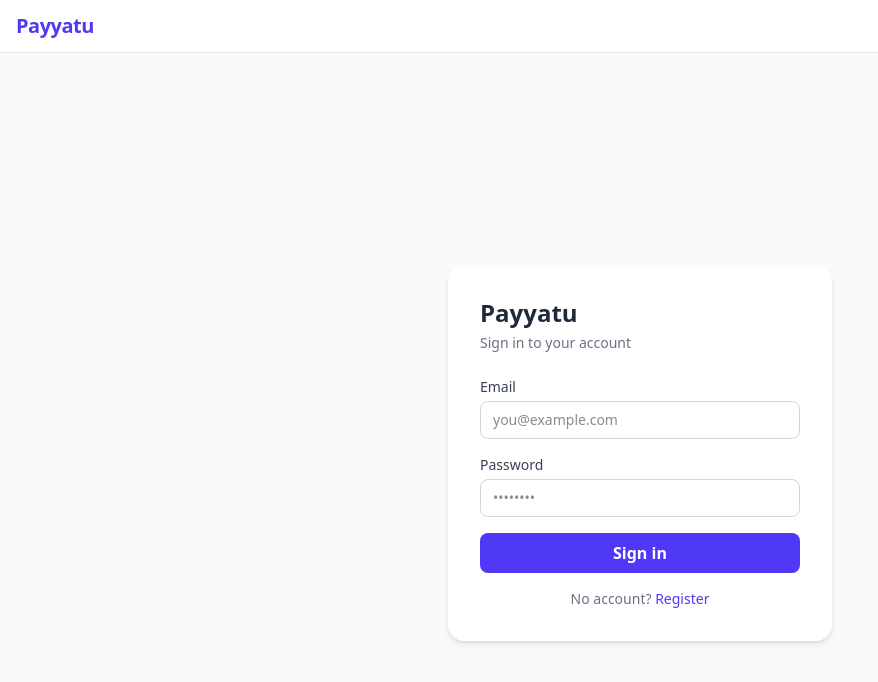
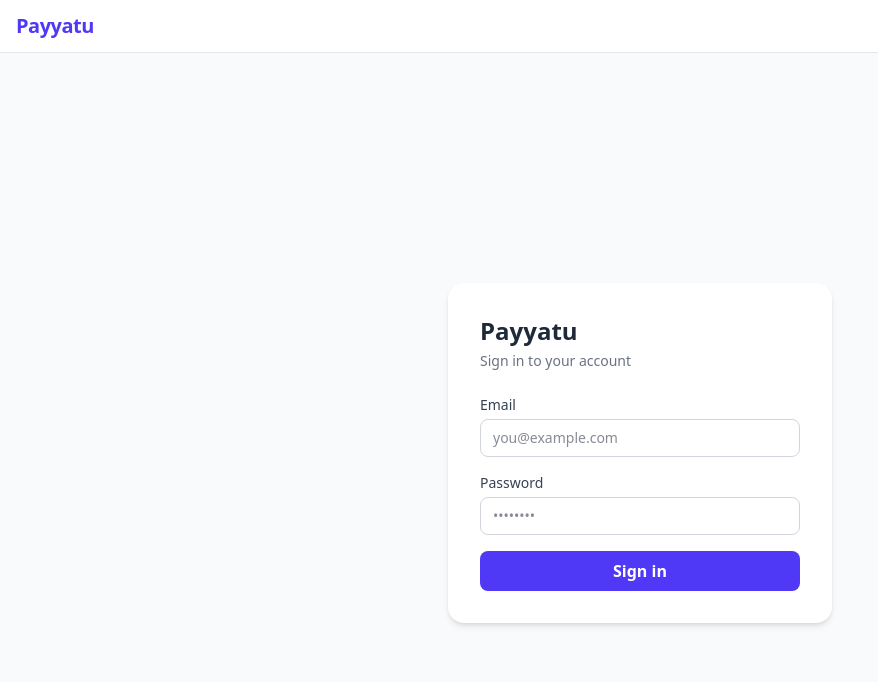
Before and after one commit to adarshhad17/payattu, a React (Vite) app in the folder frontend/: page /login in a window 1280 px wide. Shown: the top 682 px of the page, without its empty margins (0-878 px from the left). Built offline with nearby package versions, Linux system fonts and the light colour scheme; no server answers.

Commit message:
feat: disable public registration - remove register link and route

```diff
--- a/frontend/src/App.jsx
+++ b/frontend/src/App.jsx
@@ -5,7 +5,7 @@ import { fetchMe } from './store/authSlice';
 import Navbar from './components/Navbar';
 import ProtectedRoute from './components/ProtectedRoute';
 import LoginPage from './pages/LoginPage';
-import RegisterPage from './pages/RegisterPage';
+// import RegisterPage from './pages/RegisterPage'; // disabled — registration not public
 import DashboardPage from './pages/DashboardPage';
 import PersonDetailPage from './pages/PersonDetailPage';
 
@@ -32,7 +32,7 @@ export default function App() {
         <main className="flex-1">
           <Routes>
             <Route path="/login" element={<LoginPage />} />
-            <Route path="/register" element={<RegisterPage />} />
+            {/* <Route path="/register" element={<RegisterPage />} /> */}{/* disabled */}
             <Route
               path="/"
               element={
--- a/frontend/src/pages/LoginPage.jsx
+++ b/frontend/src/pages/LoginPage.jsx
@@ -1,6 +1,6 @@
 import { useState, useEffect } from 'react';
 import { useDispatch, useSelector } from 'react-redux';
-import { useNavigate, Link } from 'react-router-dom';
+import { useNavigate } from 'react-router-dom';
 import { login, clearError } from '../store/authSlice';
 
 export default function LoginPage() {
@@ -64,12 +64,7 @@ export default function LoginPage() {
           </button>
         </form>
 
-        <p className="mt-4 text-center text-sm text-gray-500">
-          No account?{' '}
-          <Link to="/register" className="text-indigo-600 hover:underline">
-            Register
-          </Link>
-        </p>
+
       </div>
     </div>
   );
```
